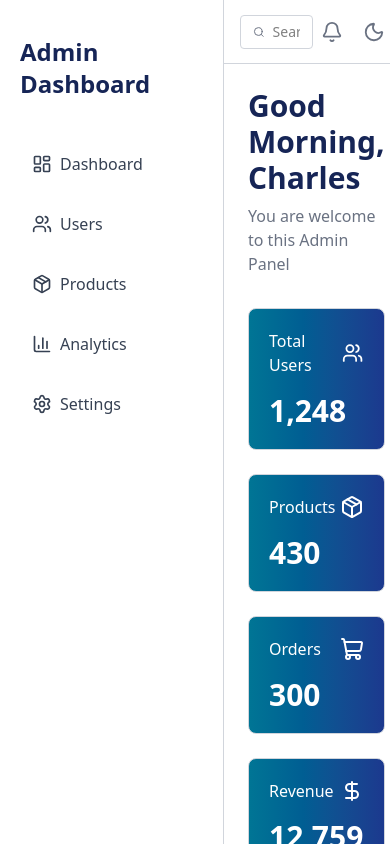
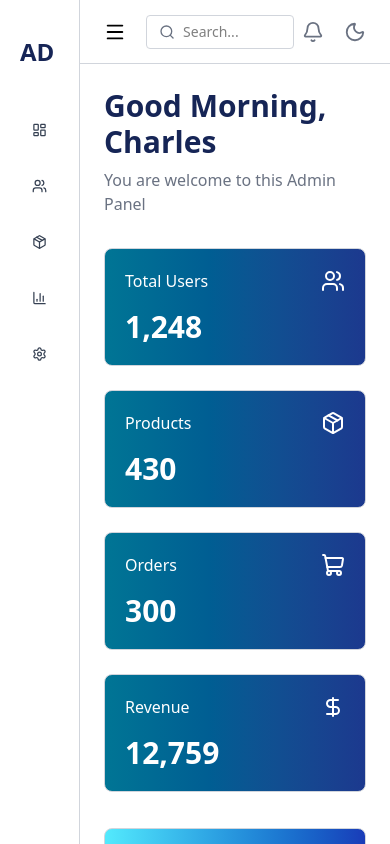
Before and after one commit to charlesdauda/simple-dashboard, a Next.js app: page / in a window 390 px wide. Shown: the top 844 px of the page. Built offline with nearby package versions, Linux system fonts and the light colour scheme.

Commit message:
initial commit

```diff
--- a/app/_components/Navbar.tsx
+++ b/app/_components/Navbar.tsx
@@ -1,27 +1,54 @@
 'use client'
 
-import { Bell, Moon, Search } from "lucide-react";
+import { Bell, Moon, Search, Menu } from "lucide-react";
 
-const Navbar = () => {
+interface NavbarProps {
+    setIsSidebarOpen: React.Dispatch<React.SetStateAction<boolean>>;
+}
+
+const Navbar = ({ setIsSidebarOpen }: NavbarProps) => {
+
     return (
         <header className="h-16 border-b border-gray-300 flex items-center justify-between px-4 lg:px-6 bg-white">
+
+            <div className="flex items-center gap-3">
+
+                {/* Hamburger */}
+                <button
+                    onClick={() => setIsSidebarOpen((prev:boolean) => !prev)}
+                    className="md:hidden p-2 hover:bg-gray-100 rounded"
+                >
+                    <Menu size={22}/>
+                </button>
+
+
+                {/* Search */}
                 <div className="flex items-center gap-2 border border-gray-300 rounded-sm px-3 w-full max-w-sm">
-                <Search size={20} className="text-gray-500 h-8 " />
+                    <Search size={20} className="text-gray-500 h-8" />
+
                     <input
                         type="text"
                         placeholder="Search..."
                         className="w-full outline-none text-sm"
                     />
+
                 </div>
 
+            </div>
+
+
             <div className="flex items-center gap-1 flex-shrink-0">
-            <button className="cursor-pointer p-2 rounded-full hover:bg-gray-100 transition">
-                <Bell size={22}  className="text-gray-500"/>
+
+                <button className="p-2 rounded-full hover:bg-gray-100">
+                    <Bell size={22} className="text-gray-500"/>
                 </button>
-            <button className="cursor-pointer p-2 rounded-full hover:bg-gray-100 transition ">
-                <Moon size={22} className="text-gray-500" />
+
+                <button className="p-2 rounded-full hover:bg-gray-100">
+                    <Moon size={22} className="text-gray-500"/>
                 </button>
+
             </div>
+
         </header>
     )
 }
--- a/app/_components/Sidebar.tsx
+++ b/app/_components/Sidebar.tsx
@@ -1,53 +1,80 @@
 'use client'
+
 import { BarChart3, LayoutDashboard, LogOut, Package, Settings, User, Users } from "lucide-react"
+interface SidebarProps {
+    isSidebarOpen: boolean;
+}
 
-const Sidebar = () => {
+const Sidebar = ({ isSidebarOpen }: SidebarProps) => {
 
     return (
-        <aside className="flex flex-col w-56 lg:w-64 min-h-screen border-r border-gray-300 p-5 flex-shrink-0">
+        <aside className={`flex flex-col ${isSidebarOpen ? "w-64" : "w-20"} lg:w-64 min-h-screen border-r border-gray-300 p-5 flex-shrink-0 transition-all duration-300 `} >
             <div className="mb-10">
-                <h1 className="text-2xl font-extrabold text-blue-950 mt-4">Admin Dashboard</h1>
+                <h1 className="text-2xl font-extrabold text-blue-950 mt-4 hidden lg:block">
+                    Admin Dashboard
+                </h1>
+                <h1 className="text-2xl font-extrabold text-blue-950 mt-4 lg:hidden">
+                    AD
+                </h1>
             </div>
+
             <nav className="flex flex-col gap-3">
                 <a className="flex items-center gap-2 p-3 rounded-sm hover:bg-gray-100 cursor-pointer text-gray-700">
-                    <LayoutDashboard size={20} />
+                    <LayoutDashboard size={20}/>
+                    <span className={`${isSidebarOpen ? "block" : "hidden"} lg:block`}>
                         Dashboard
+                    </span>
                 </a>
 
                 <a className="flex items-center gap-2 p-3 rounded-sm hover:bg-gray-100 cursor-pointer text-gray-700">
-                    <Users size={20} />
+                    <Users size={20}/>
+                    <span className={`${isSidebarOpen ? "block" : "hidden"} lg:block`}>
                         Users
+                    </span>
                 </a>
 
                 <a className="flex items-center gap-2 p-3 rounded-sm hover:bg-gray-100 cursor-pointer text-gray-700">
-                    <Package size={20} />
+                    <Package size={20}/>
+                    <span className={`${isSidebarOpen ? "block" : "hidden"} lg:block`}>
                         Products
+                    </span>
                 </a>
 
                 <a className="flex items-center gap-2 p-3 rounded-sm hover:bg-gray-100 cursor-pointer text-gray-700">
-                    <BarChart3 size={20} />
+                    <BarChart3 size={20}/>
+                    <span className={`${isSidebarOpen ? "block" : "hidden"} lg:block`}>
                         Analytics
+                    </span>
                 </a>
 
                 <a className="flex items-center gap-2 p-3 rounded-sm hover:bg-gray-100 cursor-pointer text-gray-700">
-                    <Settings size={20} />
+                    <Settings size={20}/>
+                    <span className={`${isSidebarOpen ? "block" : "hidden"} lg:block`}>
                         Settings
+                    </span>
                 </a>
             </nav>
-            {/* Bottom side of the sidebar */}
+
+            {/* Bottom */}
             <div className="mt-auto flex flex-col gap-2">
                 <a className="flex items-center gap-3 p-3 rounded-sm hover:bg-gray-100 cursor-pointer text-gray-700">
-                    <User size={20} />
+                    <User size={20}/>
+                    <span className={`${isSidebarOpen ? "block" : "hidden"} lg:block`}>
                         Profile
+                    </span>
                 </a>
 
                 <a className="flex items-center gap-3 p-3 rounded-sm hover:bg-gray-100 cursor-pointer text-gray-700">
-                    <LogOut size={20} />
-                    LogOut
+                    <LogOut size={20}/>
+                    <span className={`${isSidebarOpen ? "block" : "hidden"} lg:block`}>
+                        Logout
+                    </span>
                 </a>
             </div>
         </aside>
+
     )
 }
 
+
 export default Sidebar;
--- a/app/layout.tsx
+++ b/app/layout.tsx
@@ -1,34 +1,43 @@
-import type { Metadata } from "next";
+'use client'
+
+import { useState } from "react";
 import "./globals.css";
 import Sidebar from "./_components/Sidebar";
 import Navbar from "./_components/Navbar";
 import Footer from "./_components/Footer";
 
-export const metadata: Metadata = {
-  title: "Simple Dashboard",
-  description: "I built this dashboard from scratch",
-};
 
 export default function RootLayout({
   children,
 }: Readonly<{
   children: React.ReactNode;
 }>) {
+
+  const [isSidebarOpen, setIsSidebarOpen] = useState(false);
+
   return (
-    <html
-      lang="en">
+    <html lang="en">
       <body>
-        <div className="flex min-h-screen overflow-hidden">
-          <Sidebar />
+        <div className="flex min-h-screen">
+
+          <Sidebar isSidebarOpen={isSidebarOpen} />
+
           <div className="flex-1 flex flex-col">
-            <Navbar />
+
+            <Navbar
+              setIsSidebarOpen={setIsSidebarOpen}
+            />
+
             <main className="flex-1 overflow-auto">
               {children}
             </main>
+
             <Footer />
+
           </div>
+
         </div>
-        </body>
+      </body>
     </html>
   );
 }
```
Lines whose indentation alone changed are shown as unchanged.
